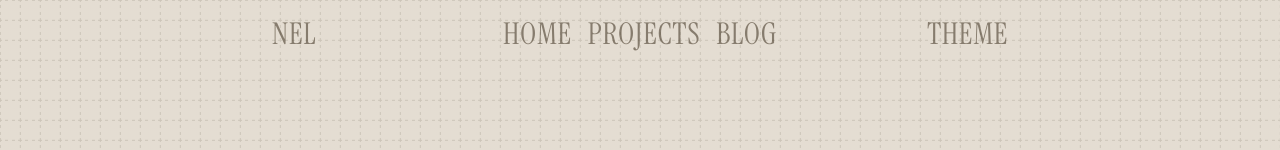
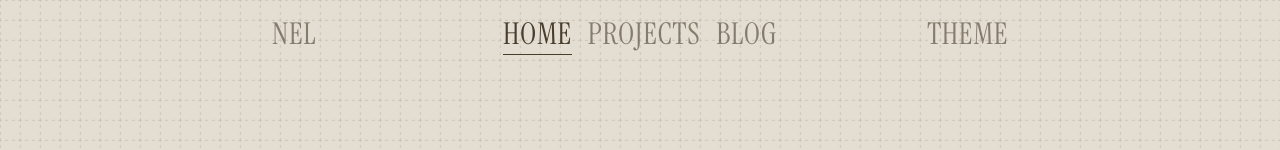
Before and after one commit to imNel/imnel.github.io, a SvelteKit app: page / in a window 1280 px wide. Shown: the top 150 px of the page. Built offline with nearby package versions, Linux system fonts and the light colour scheme; a web font is replaced by a local one.

Commit message:
feat: top nav indicator

```diff
--- a/src/components/TopNav.svelte
+++ b/src/components/TopNav.svelte
@@ -1,14 +1,41 @@
-<script>
+<script lang="ts">
 	import { resolve } from '$app/paths';
+	import { page } from '$app/state';
 	import ThemeSwitcher from './ThemeSwitcher.svelte';
+
+	const links = [
+		{ href: resolve('/'), label: 'Home' },
+		{ href: resolve('/projects'), label: 'Projects' },
+		{ href: resolve('/blog'), label: 'Blog' }
+	];
+
+	const isActive = (href: string) =>
+		page.url.pathname === href || page.url.pathname.startsWith(`${href}/`);
 </script>
 
-<nav class="mx-auto w-full max-w-3xl p-4 font-serif text-3xl tracking-wide uppercase opacity-60">
+<nav class="mx-auto w-full max-w-3xl p-4 font-serif text-3xl tracking-wide uppercase">
 	<ul data-sveltekit-preload-data class="flex gap-4">
-		<li class="flex-1">Nel</li>
-		<li><a href={resolve('/')}>Home</a></li>
-		<li><a href={resolve('/projects')}>Projects</a></li>
-		<li><a href={resolve('/blog')}>Blog</a></li>
-		<li class="flex-1 text-end"><ThemeSwitcher /></li>
+		<li class="flex-1 opacity-60">Nel</li>
+		{#each links as { href, label } (href)}
+			<li>
+				<a
+					class="relative {isActive(href) ? '' : 'opacity-60'}"
+					{href}
+					aria-current={isActive(href) ? 'page' : undefined}
+				>
+					{label}
+					{#if isActive(href)}
+						<span class="nav-indicator absolute inset-x-0 -bottom-0.5 h-px bg-current"></span>
+					{/if}
+				</a>
+			</li>
+		{/each}
+		<li class="flex-1 text-end opacity-60"><ThemeSwitcher /></li>
 	</ul>
 </nav>
+
+<style>
+	.nav-indicator {
+		view-transition-name: nav-indicator;
+	}
+</style>
--- a/src/routes/layout.css
+++ b/src/routes/layout.css
@@ -68,3 +68,11 @@
 		0 -0.2px,
 		-0.2px 0;
 }
+
+@media (prefers-reduced-motion: reduce) {
+	::view-transition-group(*),
+	::view-transition-old(*),
+	::view-transition-new(*) {
+		animation: none;
+	}
+}
```
